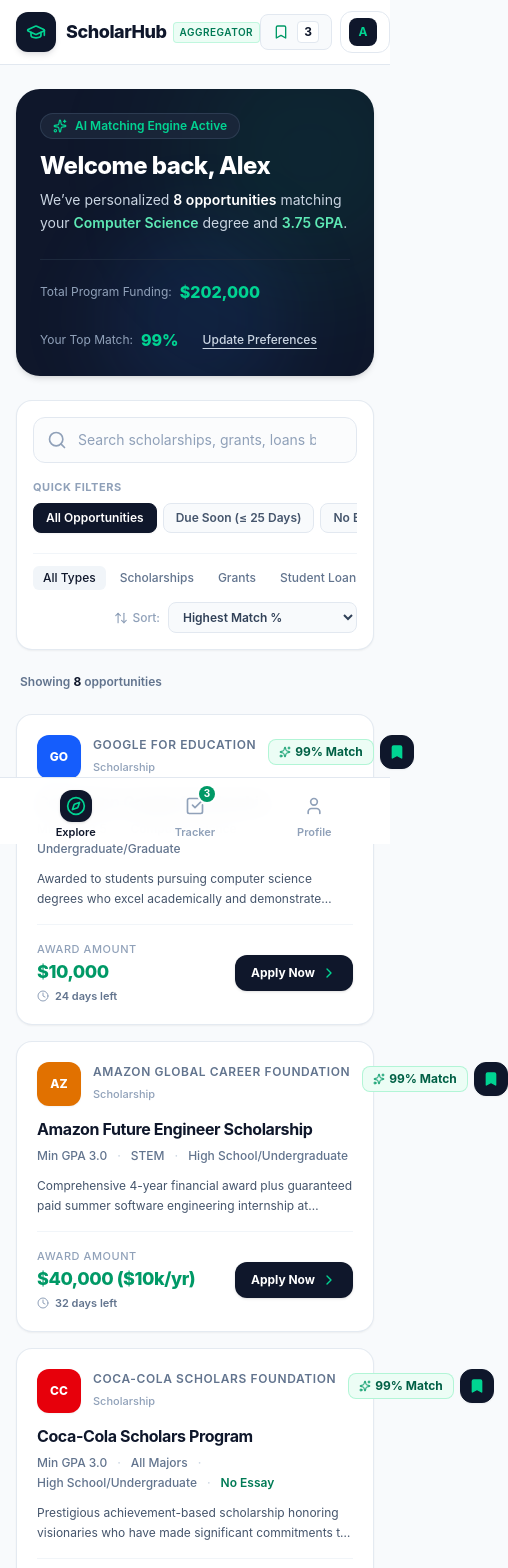
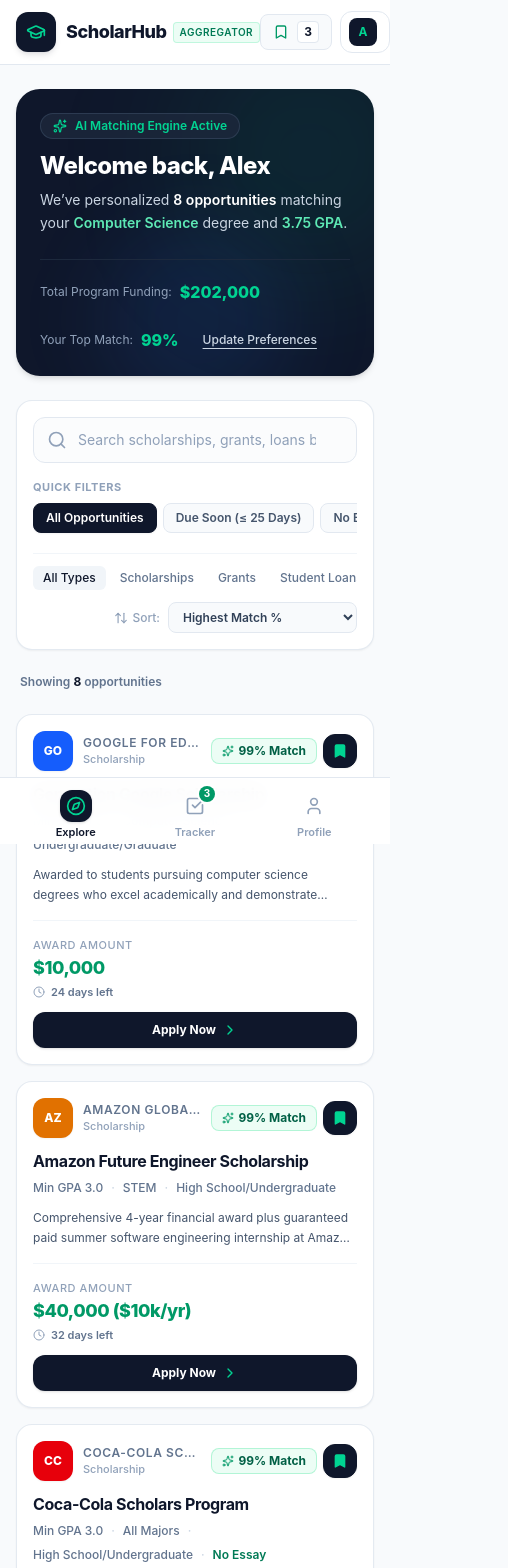
Before and after one commit to amcheran/The-scholar_Hub1, a React (Vite) app: page / in a window 390 px wide. Shown: the top 1568 px of the page, 508 px wide, since content can reach past the window. Built offline with nearby package versions, Linux system fonts and the light colour scheme.

Commit message:
ui: improve OpportunityCard layout responsiveness
Adjust card padding, sizing, and container constraints to ensure better fit within the grid layout on smaller mobile devices.

```diff
--- a/src/components/ExploreView.tsx
+++ b/src/components/ExploreView.tsx
@@ -275,7 +275,7 @@
 
       {/* Opportunities Card Grid */}
       {filteredOpportunities.length > 0 ? (
-        <div className="grid grid-cols-1 md:grid-cols-2 gap-4 sm:gap-5">
+        <div className="grid grid-cols-1 md:grid-cols-2 gap-4 sm:gap-5 w-full max-w-full">
           {filteredOpportunities.map((opp) => (
             <OpportunityCard
               key={opp.id}
--- a/src/components/OpportunityCard.tsx
+++ b/src/components/OpportunityCard.tsx
@@ -1,7 +1,7 @@
 import React from 'react';
 import { Opportunity, UserProfile } from '../types';
 import { calculateMatchScore, formatDeadlineCountdown } from '../utils/matchingEngine';
-import { Bookmark, Clock, Sparkles, ChevronRight, Check } from 'lucide-react';
+import { Bookmark, Clock, Sparkles, ChevronRight } from 'lucide-react';
 
 interface OpportunityCardProps {
   opportunity: Opportunity;
@@ -30,41 +30,43 @@
   }
 
   return (
-    <div className="group bg-white rounded-2xl border border-slate-200/90 hover:border-slate-300 shadow-xs hover:shadow-md transition-all duration-200 p-5 sm:p-6 flex flex-col justify-between relative">
+    <div className="group bg-white rounded-2xl border border-slate-200/90 hover:border-slate-300 shadow-xs hover:shadow-md transition-all duration-200 p-4 sm:p-6 w-full max-w-full overflow-hidden flex flex-col justify-between relative">
       {/* Top row: Provider info, Match Score, Bookmark action */}
-      <div>
-        <div className="flex items-start justify-between gap-3 mb-3">
-          <div className="flex items-center gap-3">
+      <div className="w-full">
+        <div className="flex flex-wrap items-center justify-between gap-2 mb-3">
+          {/* Provider Logo, Name & Type */}
+          <div className="flex items-center gap-2.5 min-w-0 flex-1">
             <div
-              className={`w-11 h-11 rounded-xl flex items-center justify-center font-extrabold text-xs shadow-xs shrink-0 ${opportunity.providerLogoBg} ${opportunity.providerLogoColor}`}
+              className={`w-10 h-10 sm:w-11 sm:h-11 rounded-xl flex items-center justify-center font-extrabold text-xs shadow-xs shrink-0 ${opportunity.providerLogoBg} ${opportunity.providerLogoColor}`}
             >
               {opportunity.providerInitials}
             </div>
-            <div className="min-w-0">
+            <div className="min-w-0 flex-1">
               <span className="text-xs font-semibold text-slate-500 uppercase tracking-wider block truncate">
                 {opportunity.providerName}
               </span>
-              <span className="text-[11px] font-medium text-slate-400">
+              <span className="text-[11px] font-medium text-slate-400 block truncate">
                 {opportunity.type}
               </span>
             </div>
           </div>
 
+          {/* Action container: Match Badge & Bookmark Button */}
           <div className="flex items-center gap-1.5 shrink-0">
             {/* Dynamic Match Score Badge */}
             <button
               onClick={() => onMatchClick(opportunity)}
-              className={`flex items-center gap-1 px-2.5 py-1 rounded-lg text-xs font-bold border transition-colors hover:brightness-95 ${matchBadgeColor}`}
+              className={`flex items-center gap-1 px-2.5 py-1 rounded-lg text-xs font-bold border transition-colors hover:brightness-95 shrink-0 ${matchBadgeColor}`}
               title="Click to view match score calculation breakdown"
             >
-              <Sparkles className="w-3 h-3 text-emerald-600" />
-              <span>{matchData.score}% Match</span>
+              <Sparkles className="w-3 h-3 text-emerald-600 shrink-0" />
+              <span className="whitespace-nowrap">{matchData.score}% Match</span>
             </button>
 
             {/* Bookmark button */}
             <button
               onClick={() => onToggleSave(opportunity.id)}
-              className={`p-2 rounded-xl border transition-all ${
+              className={`p-2 rounded-xl border transition-all shrink-0 ${
                 isSaved
                   ? 'bg-slate-900 text-emerald-400 border-slate-900 shadow-xs'
                   : 'bg-white text-slate-400 hover:text-slate-700 border-slate-200 hover:border-slate-300 hover:bg-slate-50'
@@ -77,45 +79,45 @@
           </div>
         </div>
 
-        {/* Title */}
-        <h3 className="font-bold text-slate-900 text-base sm:text-lg leading-snug tracking-tight mb-2 group-hover:text-slate-950 transition-colors">
+        {/* Title: 2 lines clamp and word break */}
+        <h3 className="font-bold text-slate-900 text-base sm:text-lg leading-snug tracking-tight mb-2 line-clamp-2 break-words group-hover:text-slate-950 transition-colors">
           {opportunity.title}
         </h3>
 
-        {/* Unboxed Metadata (Following Zero-Pill & Metadata Discipline from skill) */}
-        <div className="flex flex-wrap items-center gap-x-2.5 gap-y-1 text-xs text-slate-500 mb-3 font-medium">
-          <span>Min GPA {opportunity.gpaRequirement.toFixed(1)}</span>
+        {/* Unboxed Metadata: Responsive wrapping flex container */}
+        <div className="flex flex-wrap items-center gap-2 text-xs text-slate-500 mb-3 font-medium">
+          <span className="whitespace-nowrap">Min GPA {opportunity.gpaRequirement.toFixed(1)}</span>
           <span aria-hidden="true" className="text-slate-300">·</span>
-          <span>{opportunity.majorTag}</span>
+          <span className="break-words">{opportunity.majorTag}</span>
           <span aria-hidden="true" className="text-slate-300">·</span>
-          <span>{opportunity.educationLevels.join('/')}</span>
+          <span className="break-words">{opportunity.educationLevels.join('/')}</span>
           {opportunity.noEssay && (
             <>
               <span aria-hidden="true" className="text-slate-300">·</span>
-              <span className="text-emerald-700 font-semibold">No Essay</span>
+              <span className="text-emerald-700 font-semibold whitespace-nowrap">No Essay</span>
             </>
           )}
         </div>
 
         {/* Short description excerpt */}
-        <p className="text-xs text-slate-600 leading-relaxed line-clamp-2 mb-4">
+        <p className="text-xs text-slate-600 leading-relaxed line-clamp-2 break-words mb-4">
           {opportunity.description}
         </p>
       </div>
 
       {/* Bottom row: Award Amount, Deadline countdown & Apply button */}
-      <div className="pt-4 border-t border-slate-100 flex items-center justify-between gap-3 mt-auto">
-        <div>
-          <div className="text-[11px] font-medium text-slate-400 uppercase tracking-wider">
+      <div className="pt-4 border-t border-slate-100 flex flex-wrap sm:flex-nowrap items-center justify-between gap-3 mt-auto w-full">
+        <div className="min-w-0 flex-1">
+          <div className="text-[11px] font-medium text-slate-400 uppercase tracking-wider truncate">
             {opportunity.type === 'Student Loan' ? 'Borrowing Limit' : 'Award Amount'}
           </div>
-          <div className="text-lg sm:text-xl font-extrabold text-emerald-600 tracking-tight">
+          <div className="text-lg sm:text-xl font-extrabold text-emerald-600 tracking-tight truncate">
             {opportunity.amountFormatted}
           </div>
           <div className="flex items-center gap-1.5 mt-0.5 text-[11px]">
-            <Clock className={`w-3 h-3 ${deadlineInfo.isUrgent ? 'text-amber-500' : 'text-slate-400'}`} />
+            <Clock className={`w-3 h-3 shrink-0 ${deadlineInfo.isUrgent ? 'text-amber-500' : 'text-slate-400'}`} />
             <span
-              className={`font-semibold ${
+              className={`font-semibold truncate ${
                 deadlineInfo.isUrgent ? 'text-amber-600' : 'text-slate-500'
               }`}
             >
@@ -126,7 +128,7 @@
 
         <button
           onClick={() => onApplyClick(opportunity)}
-          className="px-4 py-2.5 rounded-xl bg-slate-900 hover:bg-slate-800 text-white text-xs sm:text-sm font-bold flex items-center gap-1.5 shadow-sm hover:shadow transition-all group/btn shrink-0"
+          className="w-full sm:w-auto px-4 py-2.5 rounded-xl bg-slate-900 hover:bg-slate-800 text-white text-xs sm:text-sm font-bold flex items-center justify-center gap-1.5 shadow-sm hover:shadow transition-all group/btn shrink-0"
         >
           <span>Apply Now</span>
           <ChevronRight className="w-4 h-4 text-emerald-400 group-hover/btn:translate-x-0.5 transition-transform" />
```
